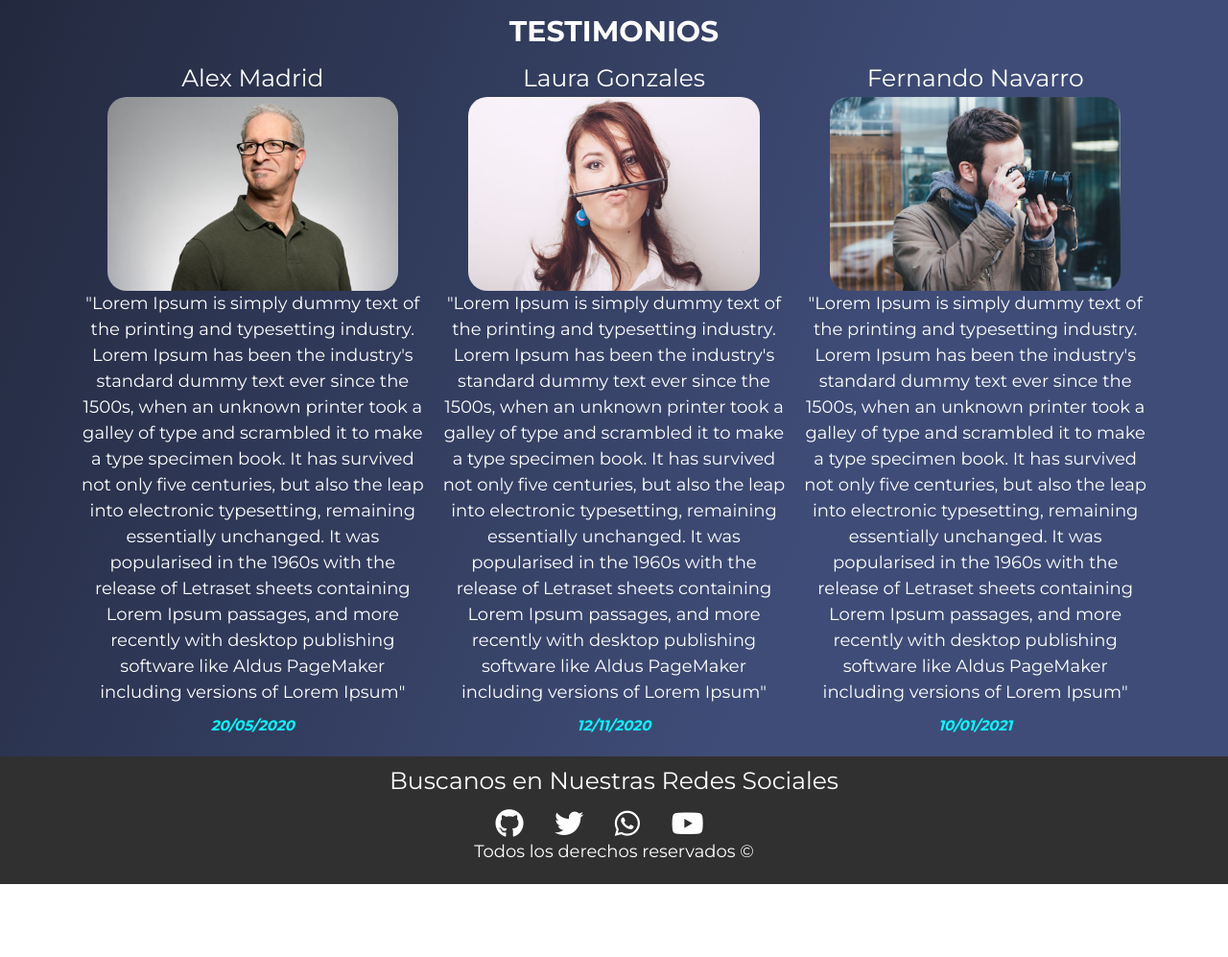
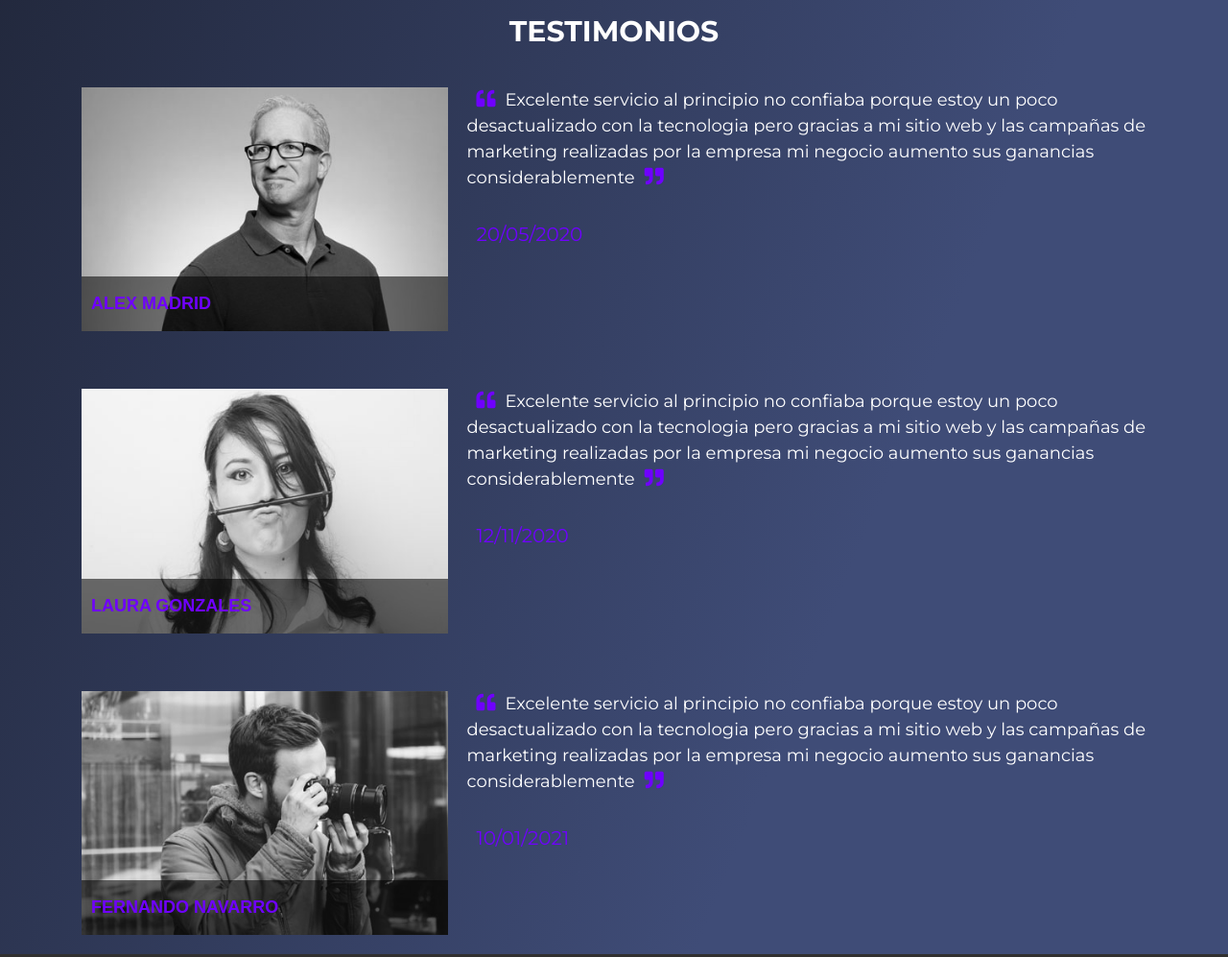
Before and after one commit to vehs10/VHCODER_PROJECT, a website: page pages/testimoniales.html in a window 1280 px wide. Shown: the part 800-1797 px from the top of the page at 96% size. Before the commit the page ends 1721 px from the top, so only its background shows below. Drawn offline with nearby package versions, Linux system fonts and the light colour scheme.

Commit message:
act testimoniales

```diff
--- a/css/styles.css
+++ b/css/styles.css
@@ -358,17 +358,7 @@
 
     @media (min-width:1024px) {
         .testimoniales {
-            display: grid;
-            grid-template-columns: repeat(3, 1fr);
-            column-gap: 2rem;
+            display: flex;
+            justify-content: space-around
         }
     }
-
-    .testimoniales_content img {
-        border-radius: 2rem;
-        width: 85%;
-    }
-
-    .testimoniales_content {
-        text-align: center;
-    }
--- a/pages/testimoniales.html
+++ b/pages/testimoniales.html
@@ -9,8 +9,8 @@
     <link rel="stylesheet" href="../css/normalize.css">
     <link rel="stylesheet" href="../css/all.css">
     <link rel="stylesheet" href="../css/fontawesome.min.css">
+    <link rel="stylesheet" href="../css/styles.css">
     <link rel="stylesheet" href="../css/style.css">
-    <link rel="stylesheet" href="../css/styles.css">
     <link rel="preconnect" href="https://fonts.gstatic.com">
     <link href="https://fonts.googleapis.com/css2?family=Nerko+One&display=swap" rel="stylesheet">
     <link rel="preconnect" href="https://fonts.gstatic.com">
@@ -63,34 +63,47 @@
     <main class=" container text-center ">
         <h2 class="text-uppercase font-weight-bold mb-4 mt-4">Testimonios</h2>
 
-        <div class="testimoniales mt-4">
+        <div class=" mt-4">
 
-            <article class="testimoniales_content">
-                <!--AGREGUE LOREM IMPSUM PARA QUE LA PAGINA SE VEA MAS CARGADA YA QUE LOS TESTIMONIOS NO SON TAN LARGOS-->
-                <h4>Alex Madrid</h4>
+            <article class="testimoniales">
+
+                <div class="img-testimoniales">
+                    <a href="">
                         <img src="../img/tetimonial1.jpg" alt="img">
-                <p>"Lorem Ipsum is simply dummy text of the printing and typesetting industry. Lorem Ipsum has been the industry's standard dummy text ever since the 1500s, when an unknown printer took a galley of type and scrambled it to make a type specimen
-                    book. It has survived not only five centuries, but also the leap into electronic typesetting, remaining essentially unchanged. It was popularised in the 1960s with the release of Letraset sheets containing Lorem Ipsum passages, and
-                    more recently with desktop publishing software like Aldus PageMaker including versions of Lorem Ipsum"</p>
+                        <p>Alex madrid</p>
+                    </a>
+                </div>
+                <div class="text-testimoniales">
+                    <p><i class="fas fa-quote-left"></i>Excelente servicio al principio no confiaba porque estoy un poco desactualizado con la tecnologia pero gracias a mi sitio web y las campañas de marketing realizadas por la empresa mi negocio aumento
+                        sus ganancias considerablemente<i class="fas fa-quote-right"></i></p>
                     <span>20/05/2020</span>
+                </div>
             </article>
 
-            <article class="testimoniales_content">
-                <h4>Laura Gonzales</h4>
+            <article class="testimoniales">
+                <div class="img-testimoniales">
+                    <a href="">
                         <img src="../img/testimonial3.jpg" alt="img">
-                <p>"Lorem Ipsum is simply dummy text of the printing and typesetting industry. Lorem Ipsum has been the industry's standard dummy text ever since the 1500s, when an unknown printer took a galley of type and scrambled it to make a type specimen
-                    book. It has survived not only five centuries, but also the leap into electronic typesetting, remaining essentially unchanged. It was popularised in the 1960s with the release of Letraset sheets containing Lorem Ipsum passages, and
-                    more recently with desktop publishing software like Aldus PageMaker including versions of Lorem Ipsum"</p>
+                        <p>laura gonzales</p>
+                    </a>
+                </div>
+                <div class="text-testimoniales">
+                    <p><i class="fas fa-quote-left"></i>Excelente servicio al principio no confiaba porque estoy un poco desactualizado con la tecnologia pero gracias a mi sitio web y las campañas de marketing realizadas por la empresa mi negocio aumento
+                        sus ganancias considerablemente<i class="fas fa-quote-right"></i></p>
                     <span>12/11/2020</span>
+                </div>
             </article>
 
-            <article class="testimoniales_content">
-                <h4>Fernando Navarro</h4>
+            <article class="testimoniales">
+                <div class="img-testimoniales">
                     <img src="../img/testimonial2.jpg" alt="img">
-                <p>"Lorem Ipsum is simply dummy text of the printing and typesetting industry. Lorem Ipsum has been the industry's standard dummy text ever since the 1500s, when an unknown printer took a galley of type and scrambled it to make a type specimen
-                    book. It has survived not only five centuries, but also the leap into electronic typesetting, remaining essentially unchanged. It was popularised in the 1960s with the release of Letraset sheets containing Lorem Ipsum passages, and
-                    more recently with desktop publishing software like Aldus PageMaker including versions of Lorem Ipsum"</p>
+                    <p>Fernando Navarro</p>
+                </div>
+                <div class="text-testimoniales">
+                    <p><i class="fas fa-quote-left"></i>Excelente servicio al principio no confiaba porque estoy un poco desactualizado con la tecnologia pero gracias a mi sitio web y las campañas de marketing realizadas por la empresa mi negocio aumento
+                        sus ganancias considerablemente<i class="fas fa-quote-right"></i></p>
                     <span>10/01/2021</span>
+                </div>
             </article>
 
         </div>
--- a/scss/_content-index.scss
+++ b/scss/_content-index.scss
@@ -122,3 +122,12 @@
         width: 50%;
     }
 }
+
+.contenido1 a i {
+    margin: 3rem 0rem;
+    font-size: 14rem;
+}
+
+.contenido1 h3 {
+    font-weight: 700;
+}
--- a/scss/_content-testimoniales.scss
+++ b/scss/_content-testimoniales.scss
@@ -1,26 +1,74 @@
-/** testimoniales**/
-
 @media (min-width:1024px) {
     .testimoniales {
-        display: grid;
-        grid-template-columns: repeat(3, 1fr);
-        column-gap: 2rem;
-        margin-bottom: 2rem;
+        display: flex;
+        justify-content: space-around;
+        margin-top: 4rem;
     }
 }
 
-.testimoniales span {
-    font-size: 1.5rem;
-    font-weight: 700;
-    font-style: oblique;
-    color: aqua;
+.img-testimoniales {
+    position: relative;
+    overflow: hidden;
 }
 
-.testimoniales_content img {
-    border-radius: 2rem;
-    width: 85%;
+.img-testimoniales img {
+    max-width: 100%;
+    filter: gray;
+    -webkit-filter: grayscale(1);
+    -webkit-transition: all .5s ease-in-out;
 }
 
-.testimoniales_content {
-    text-align: center;
+.img-testimoniales img:hover {
+    -webkit-filter: grayscale(0);
+    -webkit-transform: scale(1.1);
 }
+
+.img-testimoniales p {
+    position: absolute;
+    bottom: 0;
+    left: 0;
+    padding: 15px 10px;
+    margin: 0;
+    background-color: rgba(0, 0, 0, 0.55);
+    width: 100%;
+    text-align: left;
+    font-family: 'Oswald', sans-serif;
+    color: rgb(111, 0, 255);
+    text-transform: uppercase;
+    -webkit-transition: all .5s ease-in-out;
+    font-weight: 700;
+}
+
+.img-testimoniales:hover p {
+    bottom: -80px;
+    opacity: 0;
+}
+
+.img-testimoniales {
+    flex-basis: 35%;
+    margin-bottom: 2rem;
+}
+
+.text-testimoniales {
+    flex-basis: 65%;
+}
+
+@media (min-width:1024px) {
+    .text-testimoniales {
+        text-align: left;
+        margin-left: 2rem;
+    }
+}
+
+.text-testimoniales h4,
+p {
+    margin-bottom: 3rem;
+}
+
+.text-testimoniales p i,
+span {
+    color: rgb(111, 0, 255);
+    margin-right: 1rem;
+    margin-left: 1rem;
+    font-size: 2rem;
+}
```
Also changed, not shown: index.html (+5 -5 lines), css/style.css. Lines whose indentation alone changed are shown as unchanged.
